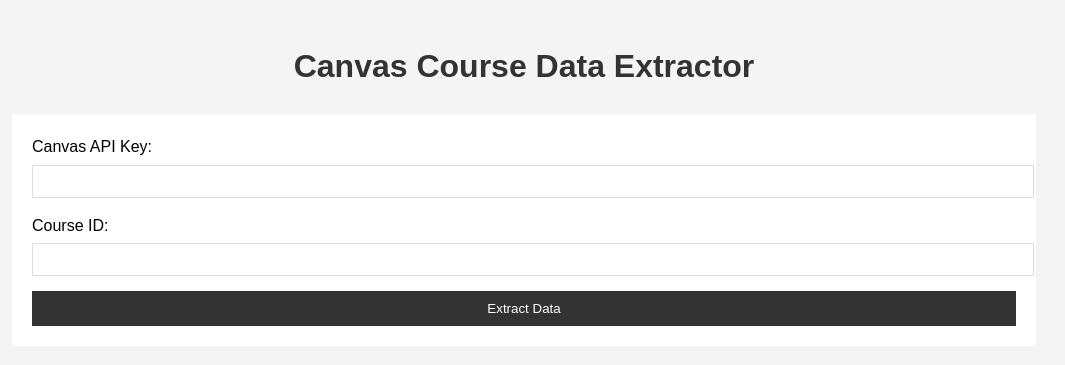
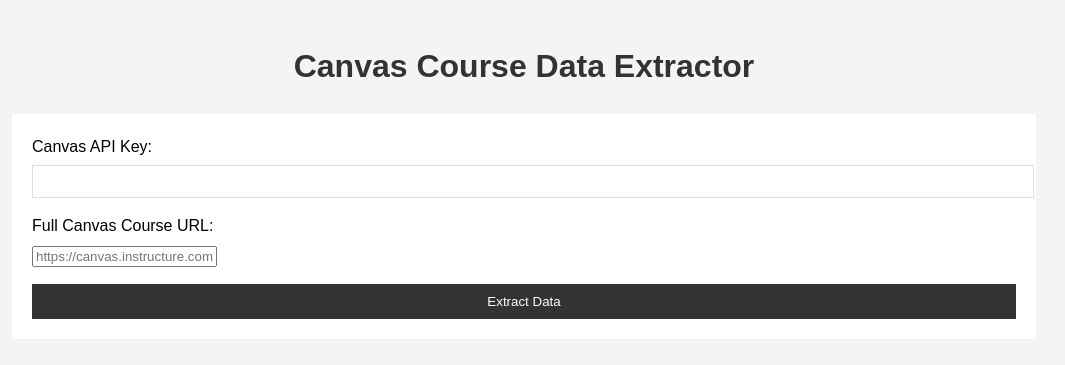
Before and after one commit to vishalsachdev/CanvasGroupDetailsExtractor, a Flask app: page / in a window 1280 px wide. Shown: the top 365 px of the page, without its empty margins (116-1181 px from the left). Run offline with Flask 3, Linux system fonts and the light colour scheme.

Commit message:
Agent query: Can you verify if the form now asks for the full Canvas course URL instead of separate fields for API key and course ID? Also, can you test if entering a full Canvas course URL (e.g., https://canvas.instructure.com/courses/123456) works correctly?

```diff
--- a/app.py
+++ b/app.py
@@ -38,10 +38,11 @@ def index():
 @app.route('/extract', methods=['POST'])
 def extract_data():
     api_key = request.form['api_key']
+    base_url = request.form['base_url']
     course_id = request.form['course_id']
 
     try:
-        course_data = get_course_data(api_key, course_id)
+        course_data = get_course_data(api_key, base_url, course_id)
         return render_template('results.html', data=course_data, debug_mode=DEBUG_MODE)
     except ValueError as e:
         logging.error(f"Value error: {str(e)}")
--- a/canvas_api.py
+++ b/canvas_api.py
@@ -1,18 +1,21 @@
 import requests
 import logging
-
-BASE_URL = "https://canvas.instructure.com/api/v1"
+from urllib.parse import urljoin
 
 # Set up logging
 logging.basicConfig(level=logging.DEBUG, format='%(asctime)s - %(levelname)s - %(message)s')
 
-def get_course_data(api_key, course_id):
+def get_course_data(api_key, base_url, course_id):
     headers = {"Authorization": f"Bearer {api_key}"}
 
     try:
+        # Validate base_url and course_id
+        if not base_url or not course_id:
+            raise ValueError("Base URL and Course ID are required.")
+
         # Get students
         logging.info(f"Fetching students for course {course_id}")
-        students_url = f"{BASE_URL}/courses/{course_id}/users?enrollment_type[]=student"
+        students_url = urljoin(base_url, f"/api/v1/courses/{course_id}/users?enrollment_type[]=student")
         logging.debug(f"GET request to: {students_url}")
         students_response = requests.get(students_url, headers=headers)
         students_response.raise_for_status()
@@ -21,7 +24,7 @@ def get_course_data(api_key, course_id):
 
         # Get groups
         logging.info(f"Fetching groups for course {course_id}")
-        groups_url = f"{BASE_URL}/courses/{course_id}/groups"
+        groups_url = urljoin(base_url, f"/api/v1/courses/{course_id}/groups")
         logging.debug(f"GET request to: {groups_url}")
         groups_response = requests.get(groups_url, headers=headers)
         groups_response.raise_for_status()
@@ -30,7 +33,7 @@ def get_course_data(api_key, course_id):
 
         # Get group memberships
         logging.info(f"Fetching group categories for course {course_id}")
-        memberships_url = f"{BASE_URL}/courses/{course_id}/group_categories"
+        memberships_url = urljoin(base_url, f"/api/v1/courses/{course_id}/group_categories")
         logging.debug(f"GET request to: {memberships_url}")
         memberships_response = requests.get(memberships_url, headers=headers)
         memberships_response.raise_for_status()
--- a/static/js/script.js
+++ b/static/js/script.js
@@ -11,6 +11,24 @@ document.addEventListener('DOMContentLoaded', function() {
             error.style.display = 'none';
 
             const formData = new FormData(extractForm);
+            const courseUrl = formData.get('course_url');
+
+            // Extract base URL and course ID
+            try {
+                const url = new URL(courseUrl);
+                const baseUrl = `${url.protocol}//${url.hostname}`;
+                const courseId = url.pathname.split('/').pop();
+
+                formData.set('base_url', baseUrl);
+                formData.set('course_id', courseId);
+                formData.delete('course_url');
+            } catch (err) {
+                error.textContent = 'Invalid course URL. Please provide a valid Canvas course URL.';
+                error.style.display = 'block';
+                loading.style.display = 'none';
+                return;
+            }
+
             fetch('/extract', {
                 method: 'POST',
                 body: formData
--- a/templates/index.html
+++ b/templates/index.html
@@ -15,8 +15,8 @@
                 <input type="password" id="api_key" name="api_key" required>
             </div>
             <div class="form-group">
-                <label for="course_id">Course ID:</label>
-                <input type="text" id="course_id" name="course_id" required>
+                <label for="course_url">Full Canvas Course URL:</label>
+                <input type="url" id="course_url" name="course_url" required placeholder="https://canvas.instructure.com/courses/123456">
             </div>
             <button type="submit">Extract Data</button>
         </form>
```
